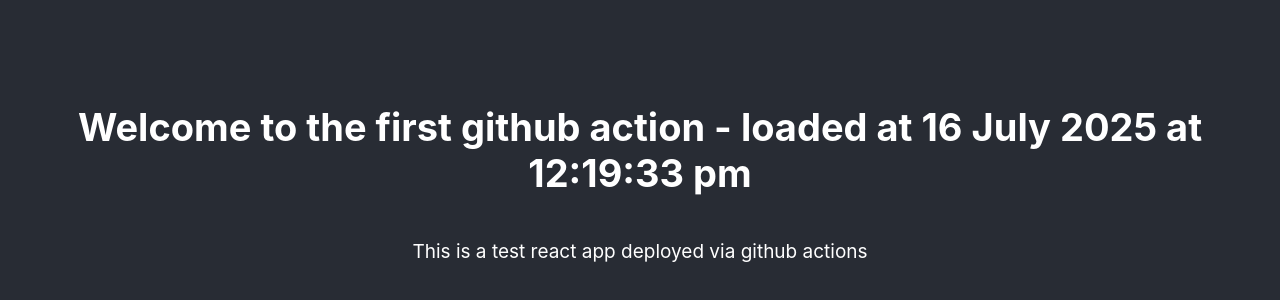
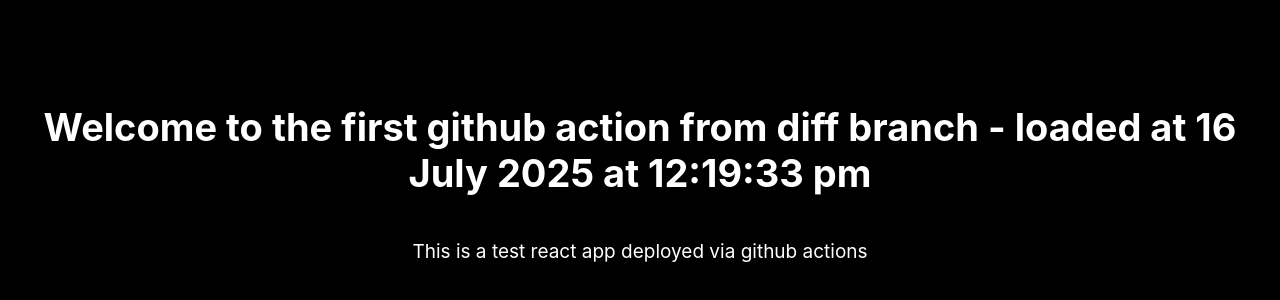
Before and after one commit to egoist-musashi/react-github-actions-testing, a React (Create React App) app: page / in a window 1280 px wide. Shown: the part 220-520 px from the top of the page. Built offline with nearby package versions, Linux system fonts and the light colour scheme.

Commit message:
change 5 from different branch

```diff
--- a/src/App.css
+++ b/src/App.css
@@ -14,7 +14,7 @@
 }
 
 .App-header {
-  background-color: #282c34;
+  background-color: #000000;
   min-height: 100vh;
   display: flex;
   flex-direction: column;
--- a/src/App.tsx
+++ b/src/App.tsx
@@ -16,7 +16,7 @@
   return (
       <div className="App">
         <header className="App-header">
-          <h1> Welcome to the first github action - loaded at {currentTime}</h1>
+          <h1> Welcome to the first github action from diff branch - loaded at {currentTime}</h1>
           <p> This is a test react app deployed via github actions</p>
         </header>
       </div>
```
